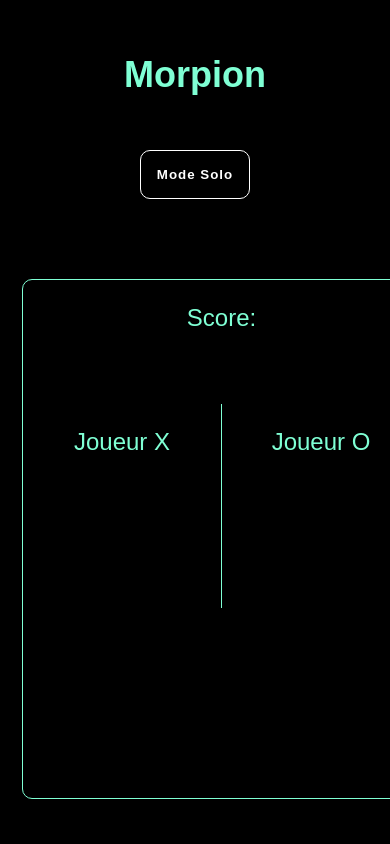
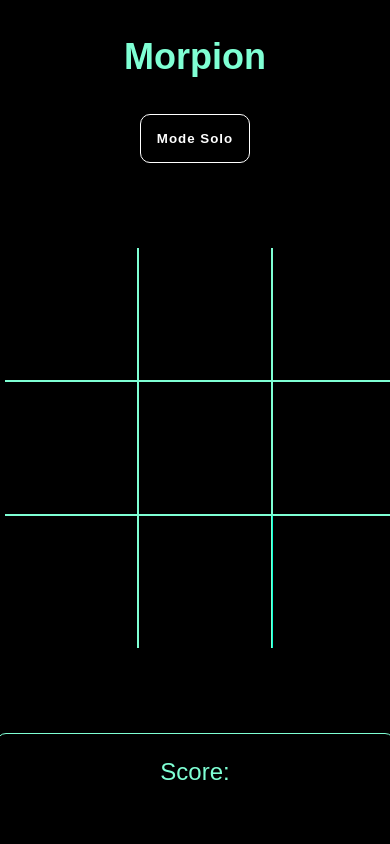
Before and after one commit to 0xAru/Projet-Morpion, a plain HTML site: page index.html in a window 390 px wide. Shown: the top 844 px of the page. Drawn offline with Linux system fonts and the light colour scheme.

Commit message:
update responsive

```diff
--- a/assets/css/style.css
+++ b/assets/css/style.css
@@ -164,3 +164,23 @@ main {
     text-align: center;
     margin-bottom: 5rem;
 }
+
+@media (max-width: 1300px ) {
+    main {
+        display: flex;
+        flex-direction: column;
+        align-items: center;
+    }
+
+    .container {
+        margin: auto;
+    }
+
+    #container-score {
+        margin: 5rem 0 0 0;
+    }
+
+    h1 {
+        margin: 1em
+    }
+}
--- a/assets/js/main.js
+++ b/assets/js/main.js
@@ -17,6 +17,8 @@ let tableau = [
 
 function chooseMode() {
     soloGame = !soloGame;
+    scoreOne = 0;
+    scoreTwo = 0;
     document.querySelector("#scoreOne").innerHTML = 0;
     document.querySelector("#scoreTwo").innerHTML = 0;
     restart();
```
